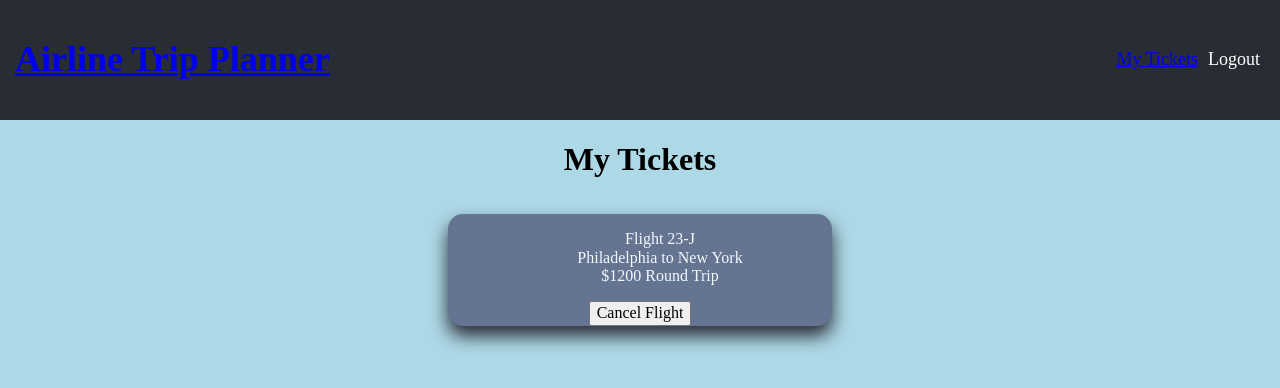
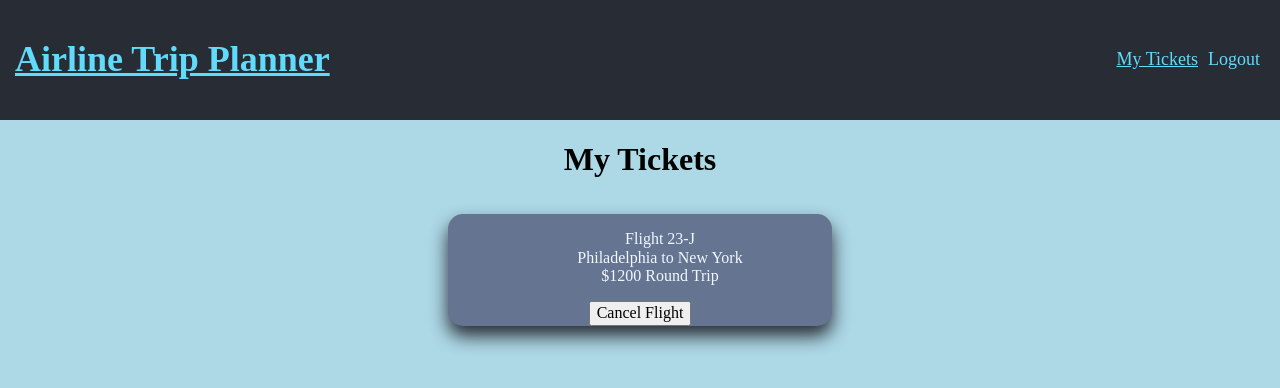
Before and after one commit to csareyj/Airline-Trip-Planner, a React (Create React App) app in the folder client/: page /matchup in a window 1280 px wide. Shown: the top 388 px of the page. Built offline with nearby package versions, Linux system fonts and the light colour scheme.

Commit message:
changed the colors again

```diff
--- a/client/src/pages/Home.js
+++ b/client/src/pages/Home.js
@@ -17,7 +17,7 @@ const Home = () => {
         <nav>
           <ul>
             <li><Link className='App-link' to={"/matchup"}>My Tickets</Link></li>
-            <li><a>Logout</a></li>
+            <li><a className="App-link" >Logout</a></li>
           </ul>
         </nav>
       </header>
--- a/client/src/pages/Matchup.js
+++ b/client/src/pages/Matchup.js
@@ -7,16 +7,16 @@ const Matchup = () => {
     <div className="App">
 
       <header className="App-header">
-        <Link to="/">
+        <Link className="App-link" to="/">
           <h1>Airline Trip Planner</h1>
         </Link>
         <nav>
           <ul>
             <li>
-              <Link to={"/matchup"}>My Tickets</Link>
+              <Link className="App-link" to={"/matchup"}>My Tickets</Link>
             </li>
             <li>
-              <a>Logout</a>
+              <a className="App-link" >Logout</a>
             </li>
           </ul>
         </nav>
```
